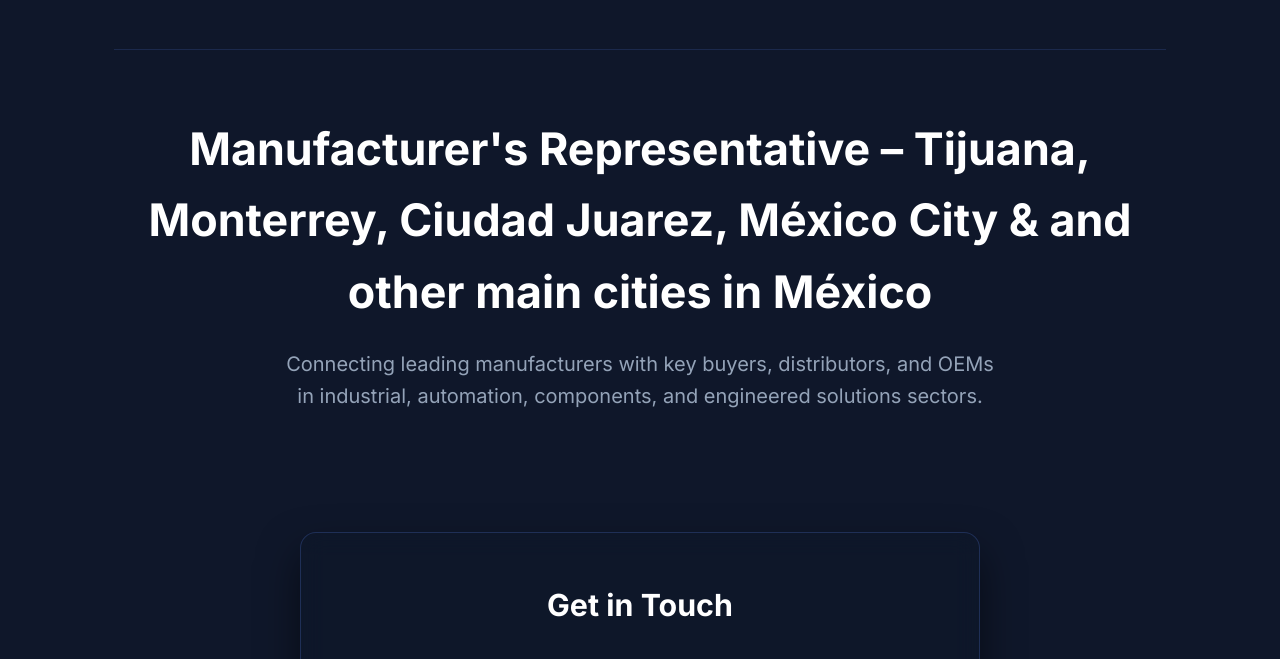
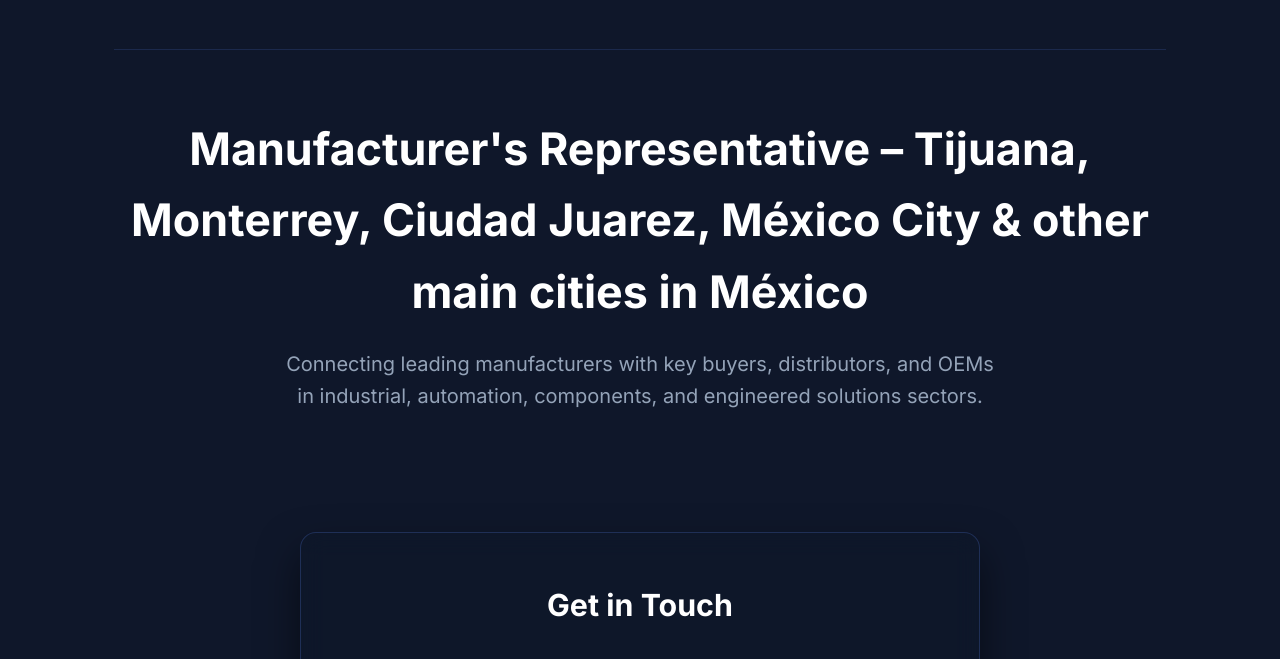
Before and after one commit to Settlinks/main, a plain HTML site: page index.html in a window 1280 px wide. Shown: the part 141-800 px from the top of the page. Drawn offline with Linux system fonts and the light colour scheme.

Commit message:
Update index.html

```diff
--- a/index.html
+++ b/index.html
@@ -242,7 +242,7 @@
     </header>
 
     <section class="hero">
-      <h1>Manufacturer's Representative – Tijuana, Monterrey, Ciudad Juarez, México City & and other main cities in México</h1>
+      <h1>Manufacturer's Representative – Tijuana, Monterrey, Ciudad Juarez, México City & other main cities in México</h1>
       <p class="subtitle">
         Connecting leading manufacturers with key buyers, distributors, and OEMs in industrial, automation, components, and engineered solutions sectors.
       </p>
```
